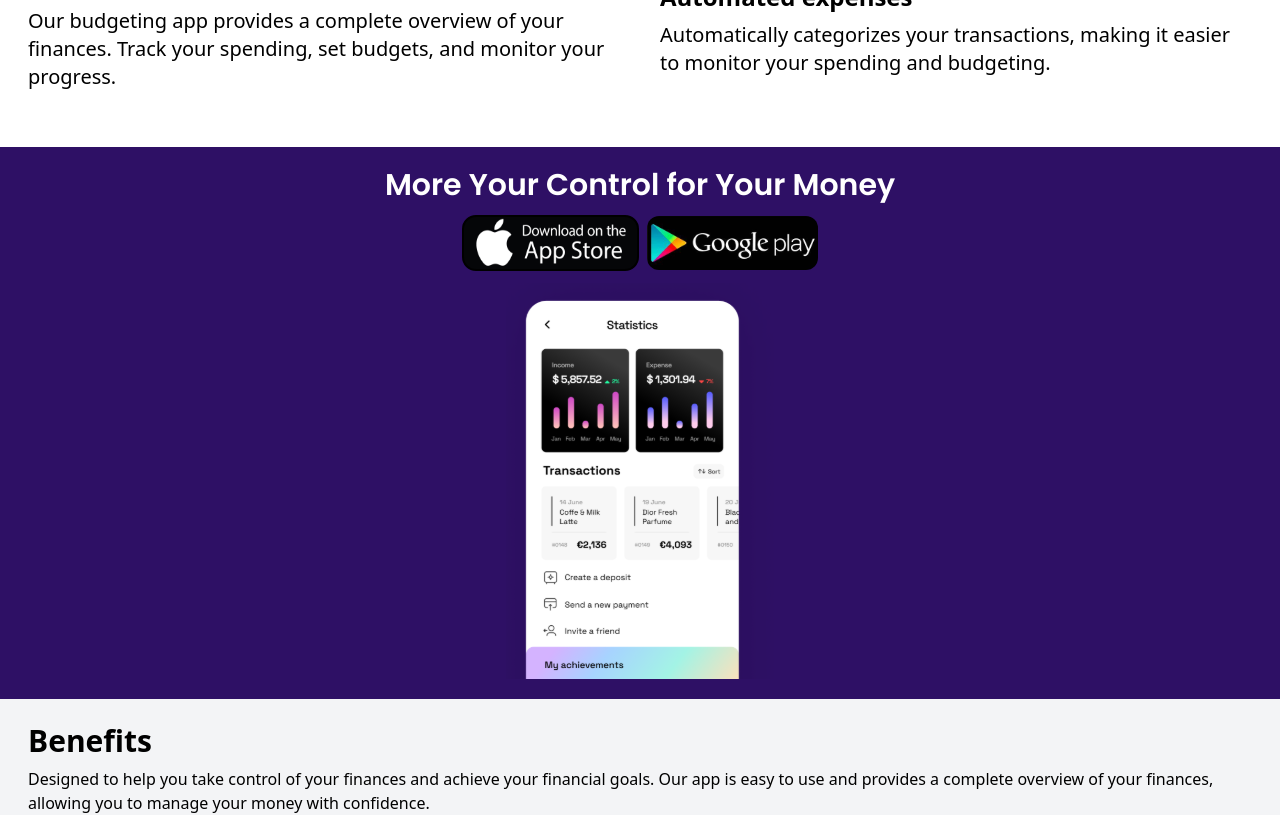
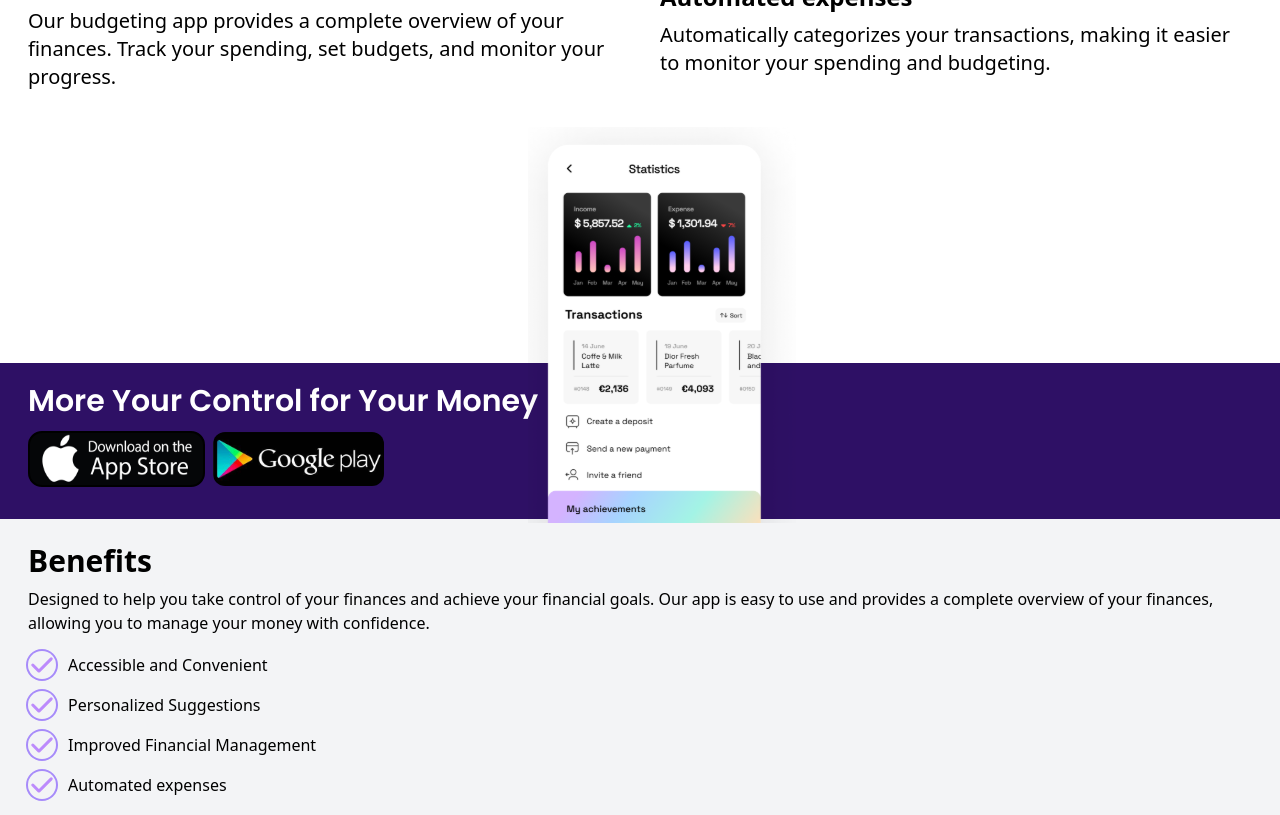
Before and after one commit to Nuuriii/koin, a React (Vite) app: page / in a window 1280 px wide. Shown: the part 1480-2295 px from the top of the page. Built offline with nearby package versions, Linux system fonts and the light colour scheme.

Commit message:
fix responsive Download Component

```diff
--- a/src/Component/Download/Download.jsx
+++ b/src/Component/Download/Download.jsx
@@ -6,16 +6,23 @@ import Mobile from "/img/Mobile.svg";
 function Dowload() {
    return (
       <>
-         <div className='flex flex-col items-center py-5 font-poppins px-7 bg-violet-950'>
-            <h1 className='text-3xl font-semibold text-white'>
-               More Your Control for Your Money
-            </h1>
-            <div className='flex justify-center gap-2 py-3'>
-               <img src={AppStore} alt='' />
-               <img src={GooglePlay} alt='' />
+         <div className='flex flex-col items-center py-5 md:justify-between md:flex-row md:items-start font-poppins px-7 bg-violet-950'>
+            <div className='flex flex-col '>
+               <h1 className='text-3xl font-semibold text-white'>
+                  More Your Control for Your Money
+               </h1>
+               <div className='flex justify-center gap-2 py-3 md:justify-start'>
+                  <img src={AppStore} alt='' />
+                  <img src={GooglePlay} alt='' />
+               </div>
             </div>
-            <div>
-               <img src={Mobile} alt='' />
+
+            <div className='md:absolute md:left-36 '>
+               <img
+                  className='md:relative md:ml-96 md:bottom-64'
+                  src={Mobile}
+                  alt=''
+               />
             </div>
          </div>
       </>
--- a/src/Component/Service/Service.jsx
+++ b/src/Component/Service/Service.jsx
@@ -7,7 +7,7 @@ import Suggestion from "/img/Suggestion.svg";
 function Service() {
    return (
       <>
-         <div className='py-5 bg-white px-7 md:py-10'>
+         <div className='py-5 bg-white px-7 md:py-10 md:pb-64'>
             <h2 className='text-3xl font-semibold'>Our Service</h2>
             <div className='grid items-center content-center justify-center grid-rows-4 gap-10 py-4 sm:grid-rows-none sm:grid-cols-2 justify-items-center'>
                <div className='sm:col-span-1'>
```
